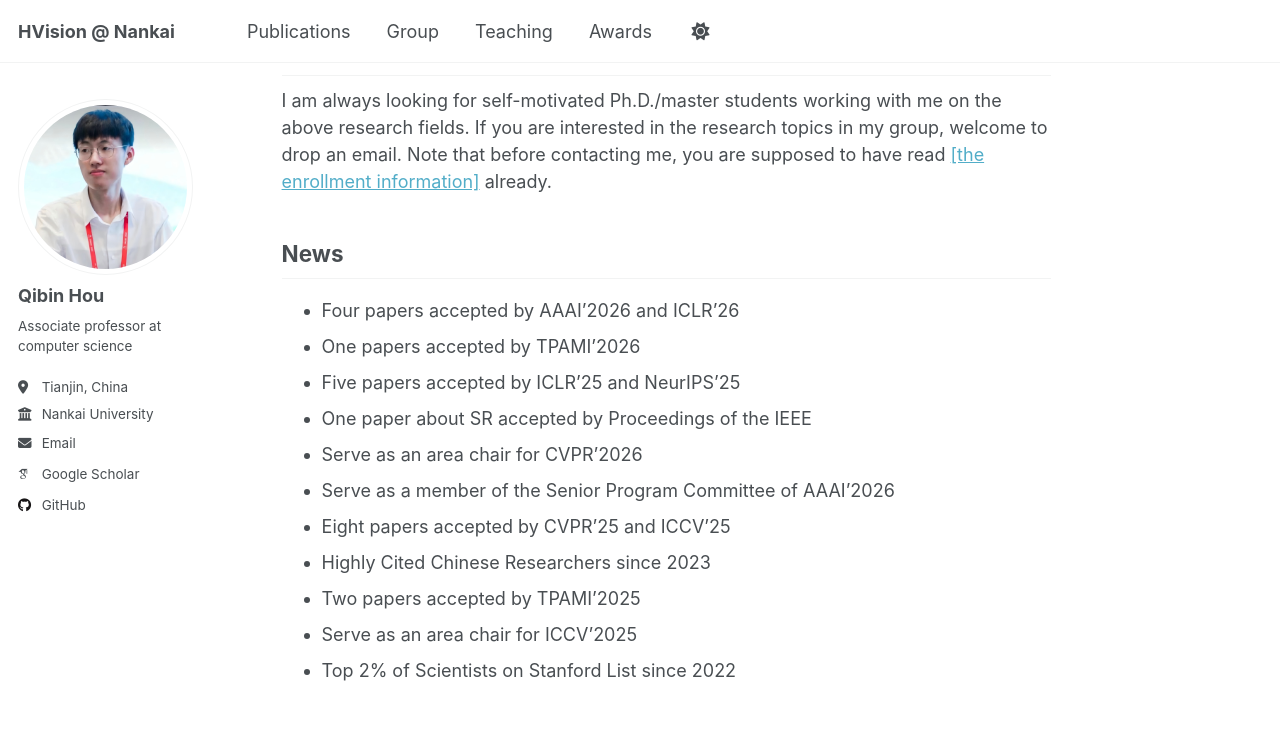
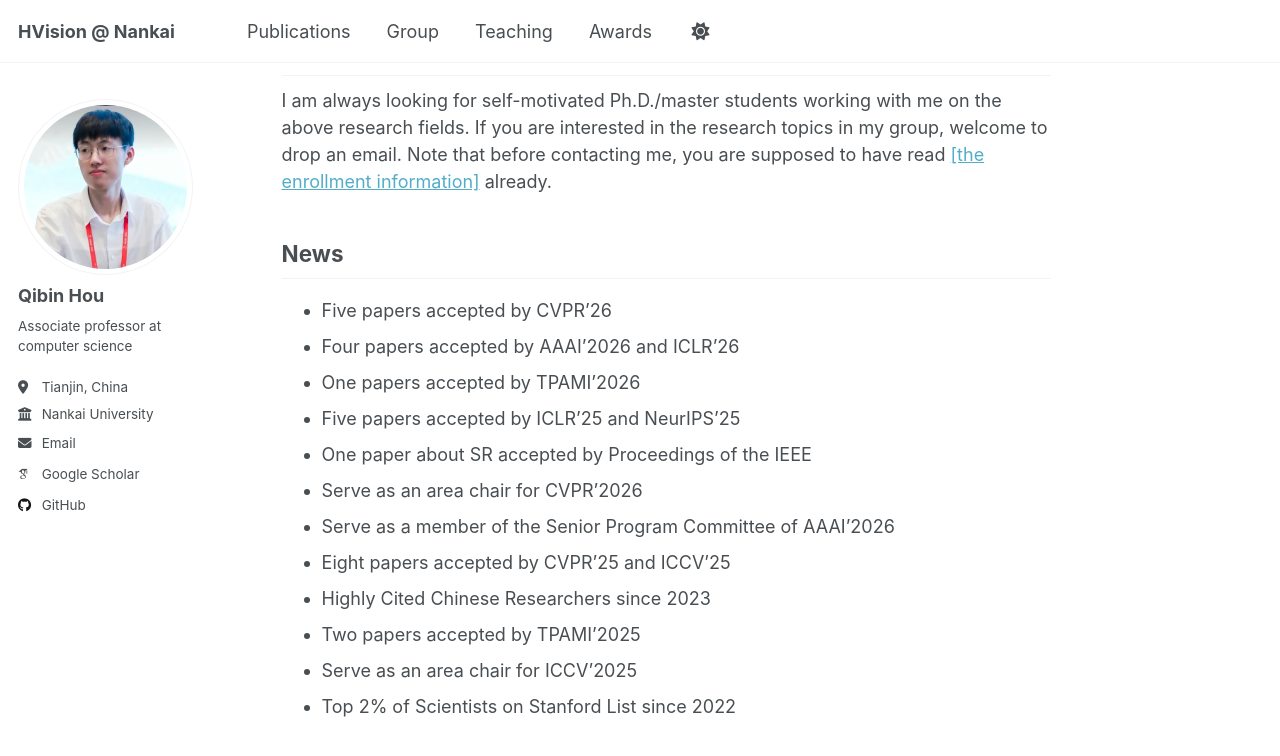
Before and after one commit to houqb/houqb.github.io, a Jekyll site: the page built from _pages/about.md, in a window 1280 px wide and 900 px high, scrolled down 616 px. Shown: the top 756 px of the window. Built offline with Jekyll 4.4.1, drawn with Linux system fonts in a browser that asks for light colours; some web fonts are replaced.

Commit message:
Update about.md

```diff
--- a/_pages/about.md
+++ b/_pages/about.md
@@ -23,6 +23,7 @@ I am always looking for self-motivated Ph.D./master students working with me on
 
 ## News
 
++ Five papers accepted by CVPR'26
 + Four papers accepted by AAAI'2026 and ICLR'26
 + One papers accepted by TPAMI'2026
 + Five papers accepted by ICLR'25 and NeurIPS'25
```
